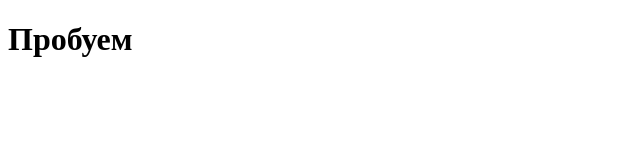
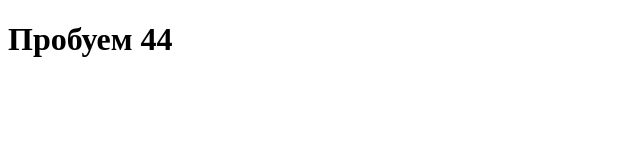
Before and after one commit to Petr791/test-ui, a plain HTML site: page index.html in a window 1280 px wide. Shown: the full height of the page, 0-640 px from the left. Drawn offline with Linux system fonts and the light colour scheme.

Commit message:
cjmmit 000

```diff
--- a/index.html
+++ b/index.html
@@ -8,7 +8,7 @@
 </head>
 
 <body>
-    <h1>Пробуем</h1>
+    <h1>Пробуем 44</h1>
 </body>
 
 </html>
```
